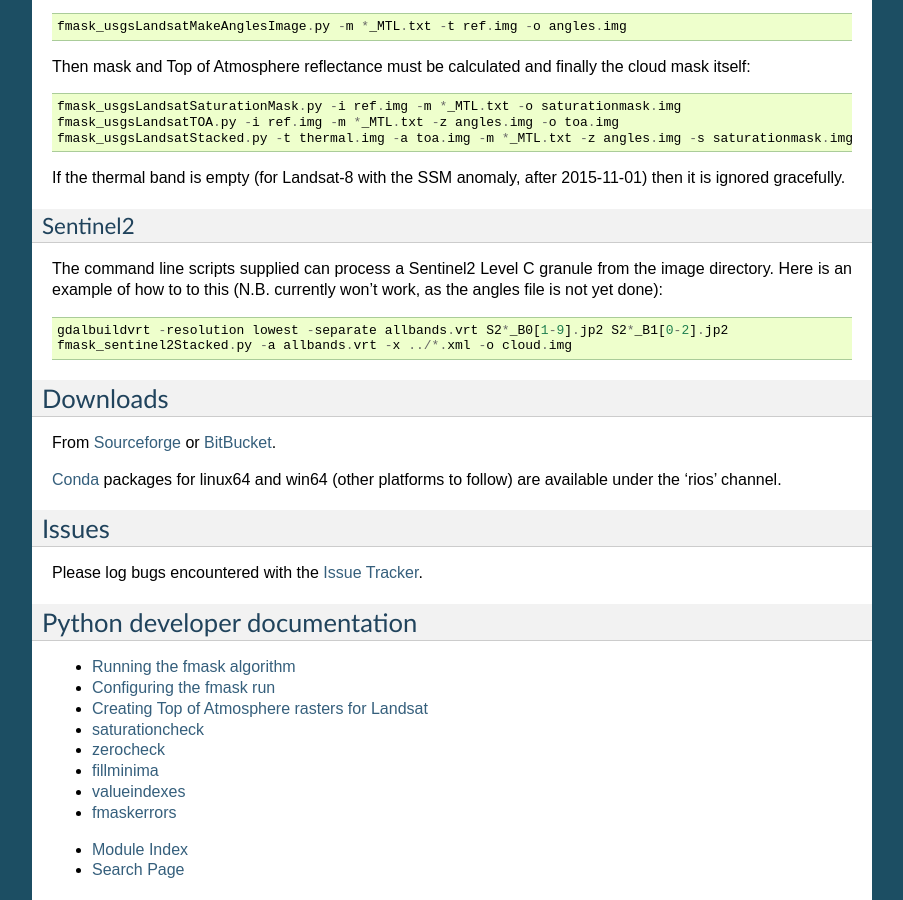
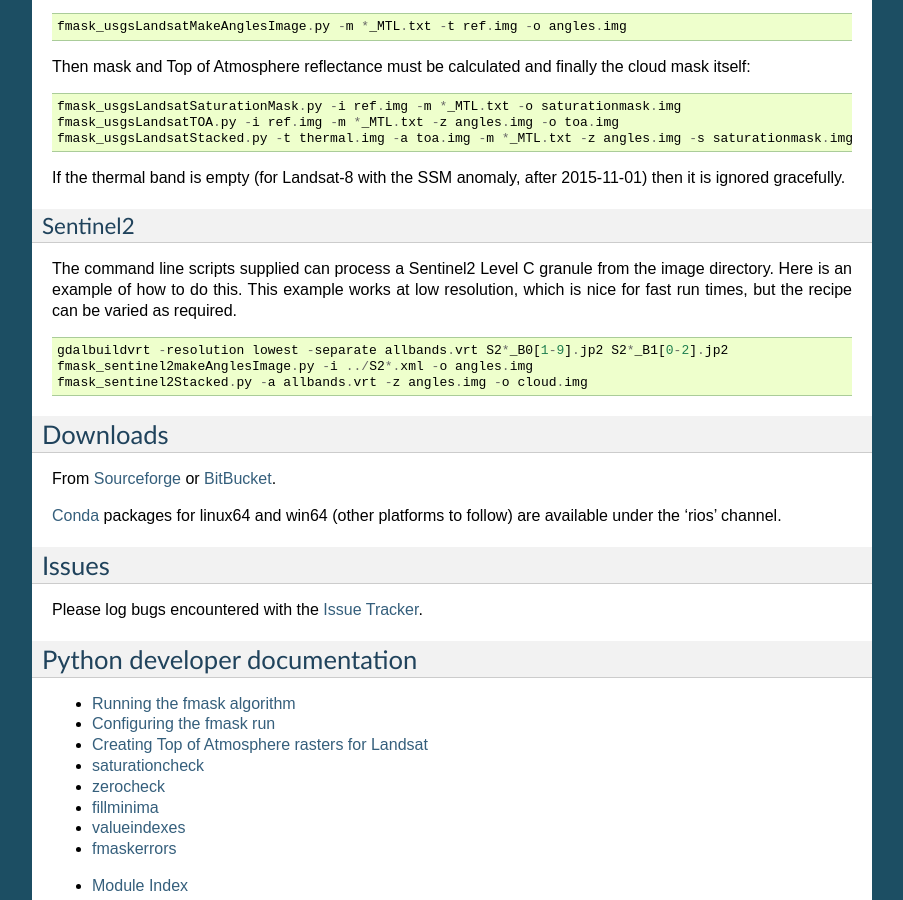
Before and after one commit to ubarsc/python-fmask, a Sphinx documentation site: the page built from doc/source/index.rst, in a window 1280 px wide and 900 px high, scrolled down 1539 px. Shown: the whole window, without its empty margins (198-1101 px from the left). Built offline with Sphinx 7.4.7, drawn with Linux system fonts in a browser that asks for light colours; formulas are drawn with MathJax 3.

Commit message:
Expanded Sentinel-2 example recipe to use the per-pixel angles image, as this is now required.

```diff
--- a/doc/source/index.rst
+++ b/doc/source/index.rst
@@ -100,10 +100,12 @@
 ^^^^^^^^^
 
 The command line scripts supplied can process a Sentinel2 Level C granule from the image directory.
-Here is an example of how to to this (N.B. currently won't work, as the angles file is not yet done)::
+Here is an example of how to do this. This example works at low resolution, which is nice for
+fast run times, but the recipe can be varied as required. ::
 
     gdalbuildvrt -resolution lowest -separate allbands.vrt S2*_B0[1-9].jp2 S2*_B1[0-2].jp2
-    fmask_sentinel2Stacked.py -a allbands.vrt -x ../*.xml -o cloud.img
+    fmask_sentinel2makeAnglesImage.py -i ../S2*.xml -o angles.img
+    fmask_sentinel2Stacked.py -a allbands.vrt -z angles.img -o cloud.img
 
 Downloads
 ---------
```
